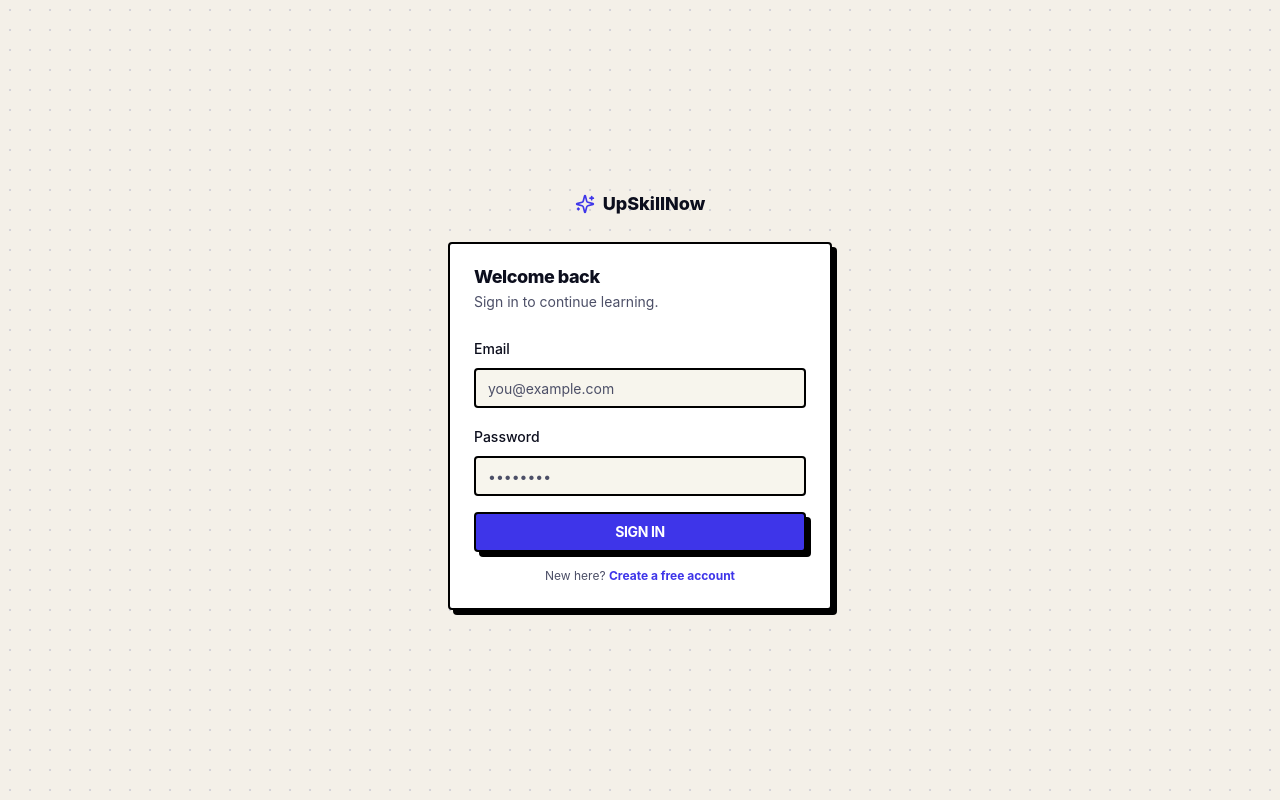
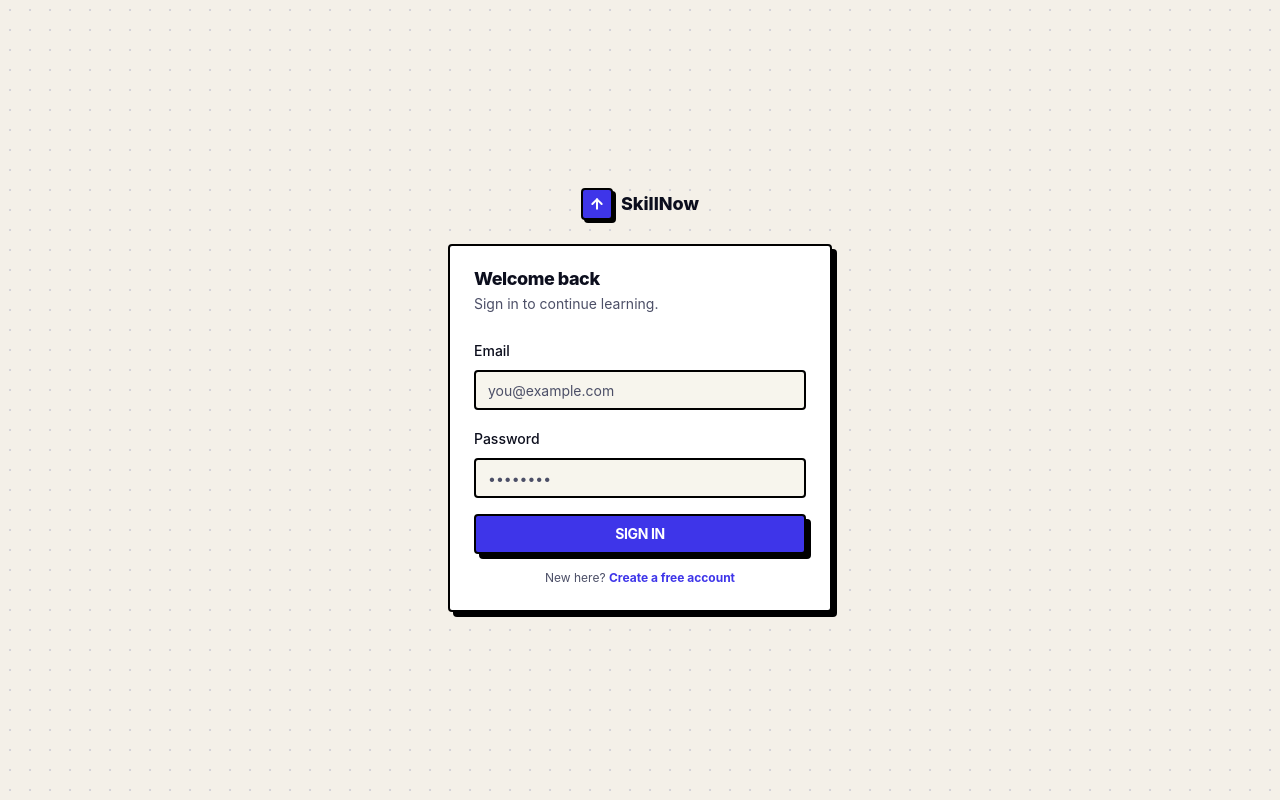
Before and after one commit to 1984-ldngni/upskillnow, a Next.js app: page /auth in a window 1280 px wide. Built offline with nearby package versions, Linux system fonts and the light colour scheme; no server answers.

Commit message:
Redesign logo: keyboard-key up arrow + SkillNow wordmark

```diff
--- a/app/auth/page.tsx
+++ b/app/auth/page.tsx
@@ -7,7 +7,7 @@ import { Button } from "@/components/ui/button";
 import { Input } from "@/components/ui/input";
 import { Label } from "@/components/ui/label";
 import { Card, CardContent, CardHeader, CardTitle, CardDescription } from "@/components/ui/card";
-import { Sparkles } from "lucide-react";
+import { Logo } from "@/components/logo";
 import { getSupabaseClient } from "@/lib/supabase/client";
 import { logClientError } from "@/lib/error-logger";
 
@@ -47,9 +47,8 @@ export default function AuthPage() {
   return (
     <div className="flex min-h-screen items-center justify-center bg-secondary/40 p-6">
       <div className="w-full max-w-sm">
-        <Link href="/" className="mb-6 flex items-center justify-center gap-2 font-heading text-lg font-extrabold">
-          <Sparkles className="h-5 w-5 text-primary" />
-          UpSkillNow
+        <Link href="/" className="mb-6 flex items-center justify-center">
+          <Logo />
         </Link>
         <Card>
           <CardHeader>
--- a/components/dashboard-sidebar.tsx
+++ b/components/dashboard-sidebar.tsx
@@ -2,7 +2,8 @@
 
 import Link from "next/link";
 import { useRouter } from "next/navigation";
-import { LayoutDashboard, Wrench, BookOpen, ShieldCheck, LogOut, Sparkles } from "lucide-react";
+import { LayoutDashboard, Wrench, BookOpen, ShieldCheck, LogOut } from "lucide-react";
+import { Logo } from "@/components/logo";
 import { useAuth } from "@/lib/auth-context";
 
 const baseLinks = [
@@ -21,14 +22,8 @@ export function DashboardSidebar() {
   return (
     <aside className="hidden w-56 shrink-0 flex-col justify-between border-r-2 border-black p-4 md:flex">
       <div>
-        <Link
-          href="/"
-          className="mb-4 flex items-center gap-2 rounded-md px-3 py-2 font-heading text-sm font-extrabold hover:bg-secondary"
-        >
-          <span className="flex h-6 w-6 items-center justify-center rounded-md border-2 border-black bg-primary shadow-brutal-sm">
-            <Sparkles className="h-3 w-3 text-primary-foreground" />
-          </span>
-          UpSkillNow
+        <Link href="/" className="mb-4 flex items-center rounded-md px-3 py-2 hover:bg-secondary">
+          <Logo size="sm" />
         </Link>
         <nav className="flex flex-col gap-1">
           {links.map(({ href, label, icon: Icon }) => (
--- /dev/null
+++ b/components/logo.tsx
@@ -0,0 +1,22 @@
+import { ArrowUp } from "lucide-react";
+
+const sizes = {
+  sm: { box: "h-6 w-6", icon: "h-3 w-3", text: "text-sm" },
+  md: { box: "h-8 w-8", icon: "h-4 w-4", text: "text-lg" },
+  lg: { box: "h-10 w-10", icon: "h-5 w-5", text: "text-2xl" },
+} as const;
+
+export function Logo({ size = "md" }: { size?: keyof typeof sizes }) {
+  const s = sizes[size];
+  return (
+    <span className="flex items-center gap-2 font-heading font-extrabold">
+      {/* Keycap: the "Up" in UpSkillNow, styled like a physical keyboard key. */}
+      <span
+        className={`flex ${s.box} shrink-0 items-center justify-center rounded-md border-2 border-black bg-primary shadow-brutal-sm`}
+      >
+        <ArrowUp className={`${s.icon} text-primary-foreground`} strokeWidth={3} />
+      </span>
+      <span className={s.text}>SkillNow</span>
+    </span>
+  );
+}
--- a/components/site-header.tsx
+++ b/components/site-header.tsx
@@ -3,7 +3,7 @@
 import Link from "next/link";
 import { useRouter } from "next/navigation";
 import { Button } from "@/components/ui/button";
-import { Sparkles } from "lucide-react";
+import { Logo } from "@/components/logo";
 import { useAuth } from "@/lib/auth-context";
 
 export function SiteHeader() {
@@ -14,11 +14,8 @@ export function SiteHeader() {
   return (
     <header className="sticky top-0 z-40 w-full border-b-2 border-black bg-background/95 backdrop-blur">
       <div className="mx-auto flex h-16 max-w-6xl items-center justify-between px-6">
-        <Link href="/" className="flex items-center gap-2 font-heading text-lg font-extrabold">
-          <span className="flex h-8 w-8 items-center justify-center rounded-md border-2 border-black bg-primary shadow-brutal-sm">
-            <Sparkles className="h-4 w-4 text-primary-foreground" />
-          </span>
-          UpSkillNow
+        <Link href="/">
+          <Logo />
         </Link>
         <nav className="hidden items-center gap-6 text-sm font-bold uppercase tracking-tight text-foreground/70 md:flex">
           <Link href="/tools" className="hover:text-foreground">Tool Directory</Link>
```
